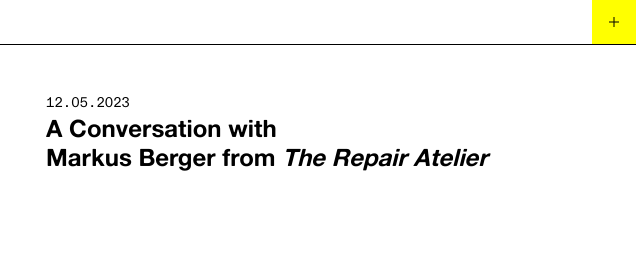
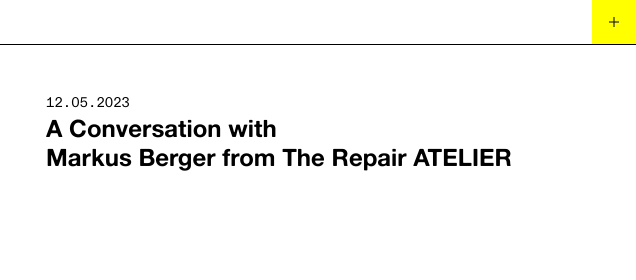
Before and after one commit to gabrieldrozdov/common-dimensions, a plain HTML site: page interviews/markus-berger/index.html in a window 1280 px wide. Shown: the top 280 px of the page, 644-1280 px from the left. Drawn offline with Linux system fonts and the light colour scheme.

Commit message:
markus formatting

```diff
--- a/interviews/markus-berger/index.html
+++ b/interviews/markus-berger/index.html
@@ -56,7 +56,8 @@
 			<div class="interview-text-header">
 				<div class="interview-text-header-info">
 					<p class="interview-text-header-date">12.05.2023</p>
-					<h2 class="interview-text-header-title">A Conversation with<br>Markus Berger from <em>The Repair Atelier</em></h2>
+					<h2 class="interview-text-header-title">A Conversation with<br>Markus Berger from The Repair ATELIER
+					</h2>
 				</div>
 				<h3 class="interview-text-header-quote">I’m interested in seeing brokenness not as a bad thing that one has to fix, but in understanding brokenness as something that we can find potential in.
 				</h3>
```
